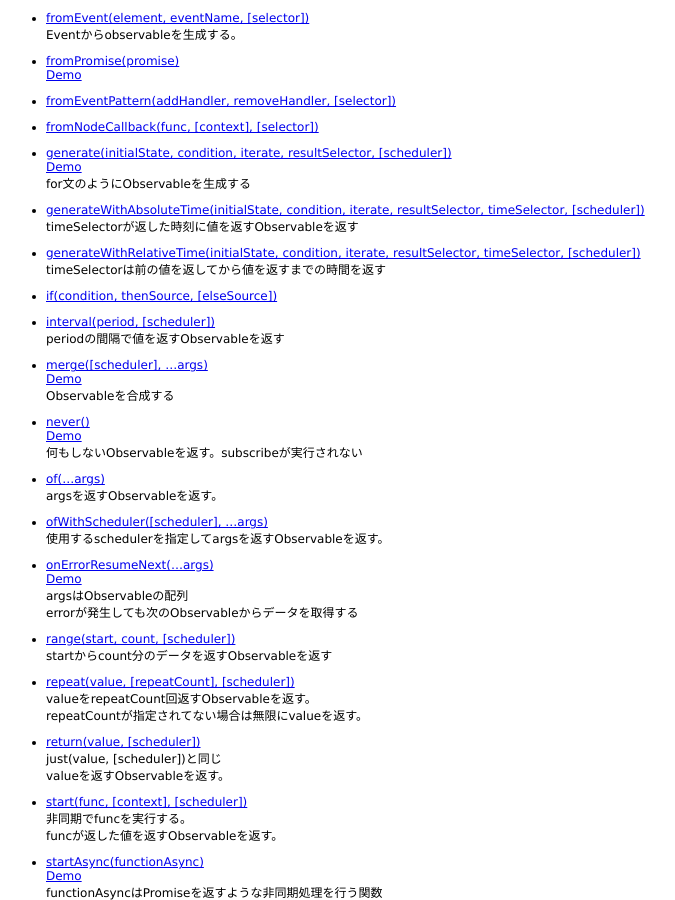
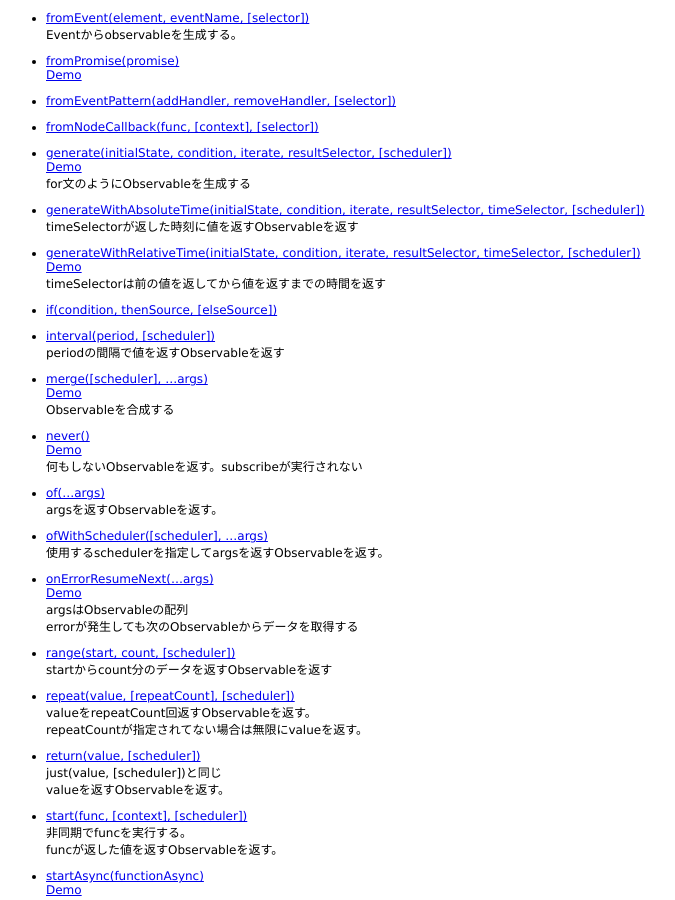
Before and after one commit to 38elements/38elements.github.com, a Jekyll site: the page built from _posts/2015-01-04-rxjs-observale-method.md, in a window 1280 px wide and 900 px high, scrolled down 817 px. Shown: the whole window, without its empty margins (234-909 px from the left). Built offline with Jekyll 4.4.1, drawn with Linux system fonts in a browser that asks for light colours; Markdown is read by kramdown in place of the engine named in the settings.

Commit message:
generateWithRelativeTime

```diff
--- a/_posts/2015-01-04-rxjs-observale-method.md
+++ b/_posts/2015-01-04-rxjs-observale-method.md
@@ -74,6 +74,7 @@ for文のようにObservableを生成する
 timeSelectorが返した時刻に値を返すObservableを返す
 
 * [generateWithRelativeTime(initialState, condition, iterate, resultSelector, timeSelector, [scheduler])](https://github.com/Reactive-Extensions/RxJS/blob/master/doc/api/core/operators/generatewithrelativetime.md)
+[Demo](http://jsdo.it/38elements/rxjs-repeat)
 timeSelectorは前の値を返してから値を返すまでの時間を返す
 
 * [if(condition, thenSource, [elseSource])](https://github.com/Reactive-Extensions/RxJS/blob/master/doc/api/core/operators/if.md)
```
